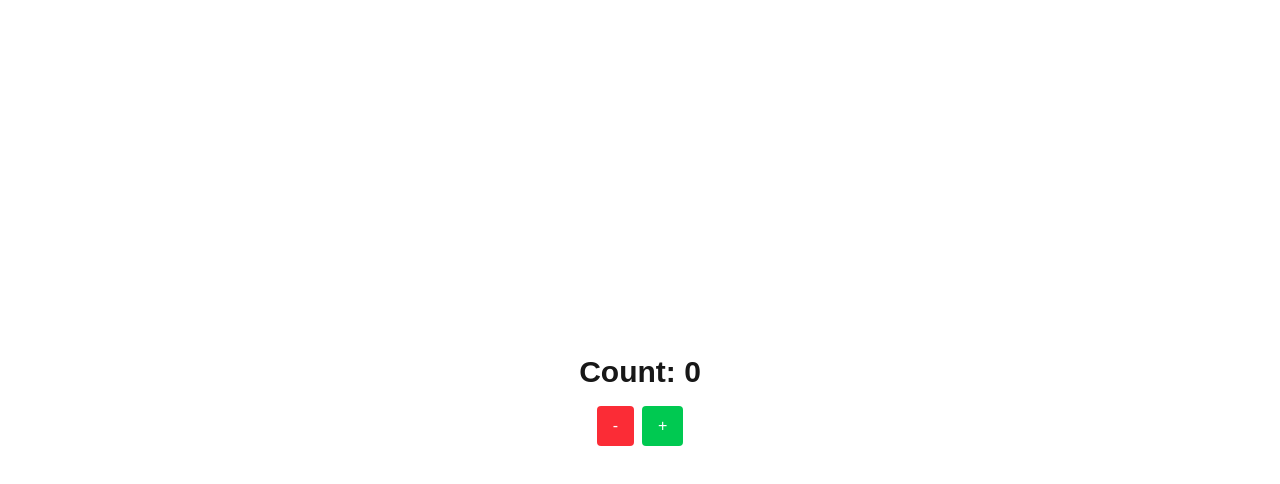
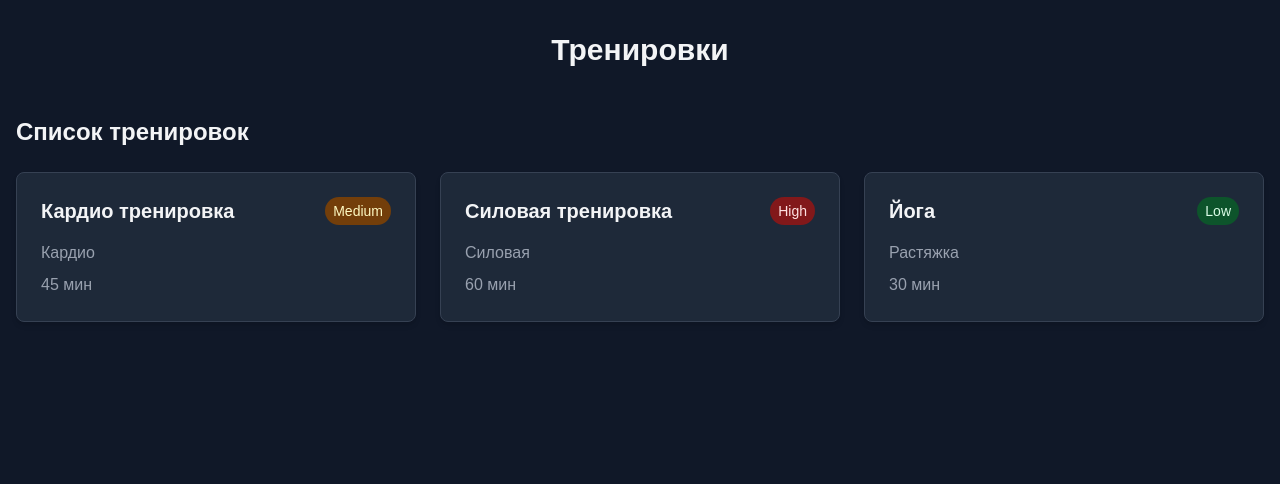
Before and after one commit to kochkadev/kochka-web-client, a Next.js app: page / in a window 1280 px wide. Shown: the top 484 px of the page. Built offline with nearby package versions, Linux system fonts and the light colour scheme.

Commit message:
feat: add workoutList component

```diff
--- a/src/app/page.tsx
+++ b/src/app/page.tsx
@@ -1,20 +1,13 @@
 'use client'
 
-import { useCounter } from '@/stores/counter'
+import WorkoutList from '@/components/WorkoutList'
 
 export default function Home() {
-  const { count, increase, decrease } = useCounter()
-
   return (
-    <main className="flex flex-col items-center justify-center h-screen gap-4">
-      <h1 className="text-3xl font-bold">Count: {count}</h1>
-      <div className="flex gap-2">
-        <button onClick={decrease} className="px-4 py-2 bg-red-500 text-white rounded">
-          -
-        </button>
-        <button onClick={increase} className="px-4 py-2 bg-green-500 text-white rounded">
-          +
-        </button>
+    <main className="min-h-screen bg-gray-900 py-8">
+      <div className="container mx-auto">
+        <h1 className="text-3xl font-bold text-center mb-8 text-gray-100">Тренировки</h1>
+        <WorkoutList />
       </div>
     </main>
   )
--- /dev/null
+++ b/src/components/WorkoutList.tsx
@@ -0,0 +1,59 @@
+import { Workout } from "@/stores/workout/types";
+
+
+const workouts: Workout[] = [
+  {
+    id: 1,
+    name: 'Кардио тренировка',
+    duration: '45 мин',
+    type: 'Кардио',
+    intensity: 'Medium'
+  },
+  {
+    id: 2,
+    name: 'Силовая тренировка',
+    duration: '60 мин',
+    type: 'Силовая',
+    intensity: 'High'
+  },
+  {
+    id: 3,
+    name: 'Йога',
+    duration: '30 мин',
+    type: 'Растяжка',
+    intensity: 'Low'
+  }
+];
+
+export default function WorkoutList() {
+  return (
+    <div className="w-full max-w-7xl mx-auto p-4">
+      <h2 className="text-2xl font-bold mb-6 text-gray-100">Список тренировок</h2>
+      <div className="grid grid-cols-1 md:grid-cols-2 lg:grid-cols-3 gap-6">
+        {workouts.map((workout) => (
+          <div
+            key={workout.id}
+            className="bg-gray-800 rounded-lg shadow-md p-6 hover:shadow-lg transition-all duration-300 hover:scale-105 border border-gray-700"
+          >
+            <div className="flex flex-col h-full">
+              <div className="flex justify-between items-start mb-4">
+                <h3 className="text-xl font-semibold text-gray-100">{workout.name}</h3>
+                <span className={`inline-block px-2 py-1 rounded-full text-sm ${
+                  workout.intensity === 'High' ? 'bg-red-900 text-red-100' :
+                  workout.intensity === 'Medium' ? 'bg-yellow-900 text-yellow-100' :
+                  'bg-green-900 text-green-100'
+                }`}>
+                  {workout.intensity}
+                </span>
+              </div>
+              <div className="mt-auto">
+                <p className="text-gray-400 mb-2">{workout.type}</p>
+                <p className="text-gray-400 font-medium">{workout.duration}</p>
+              </div>
+            </div>
+          </div>
+        ))}
+      </div>
+    </div>
+  );
+}
--- /dev/null
+++ b/src/stores/workout/types.ts
@@ -0,0 +1,7 @@
+export interface Workout {
+    id: number;
+    name: string;
+    duration: string;
+    type: string;
+    intensity: 'Low' | 'Medium' | 'High';
+  }
```
